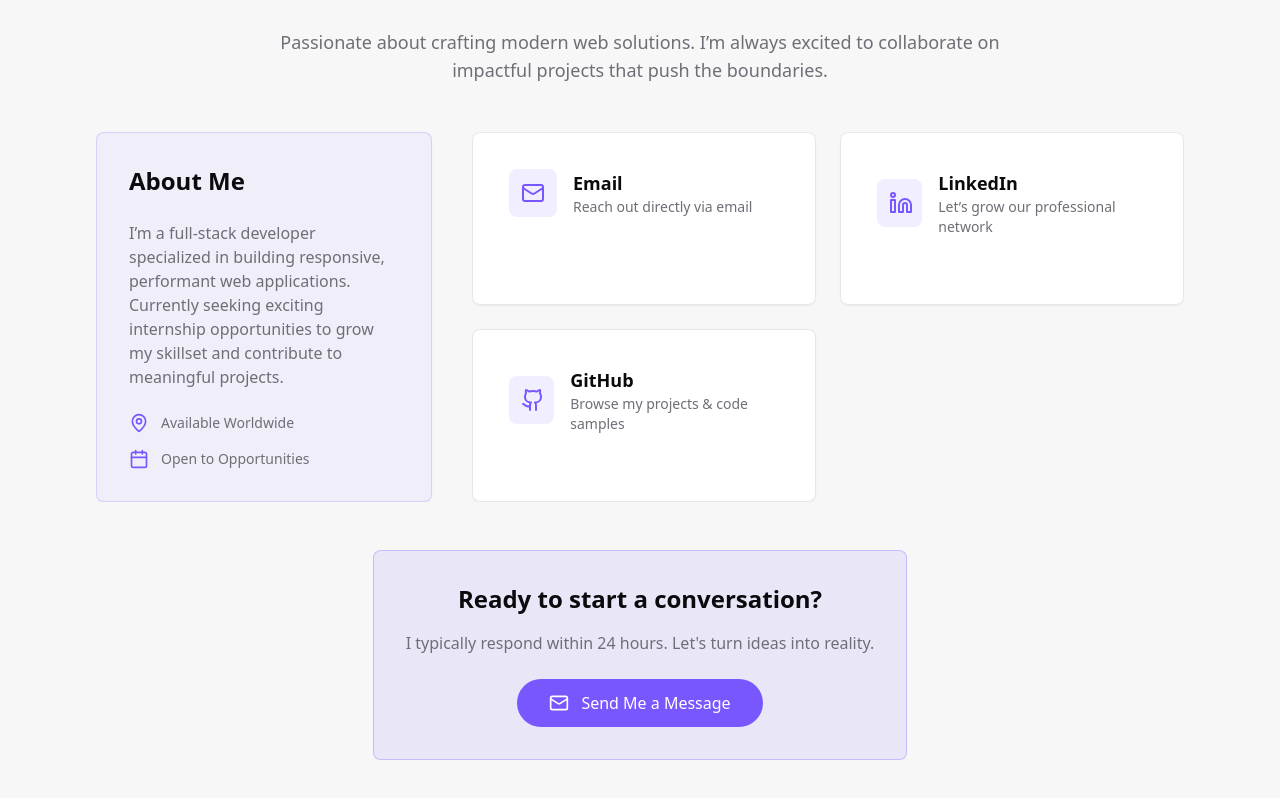
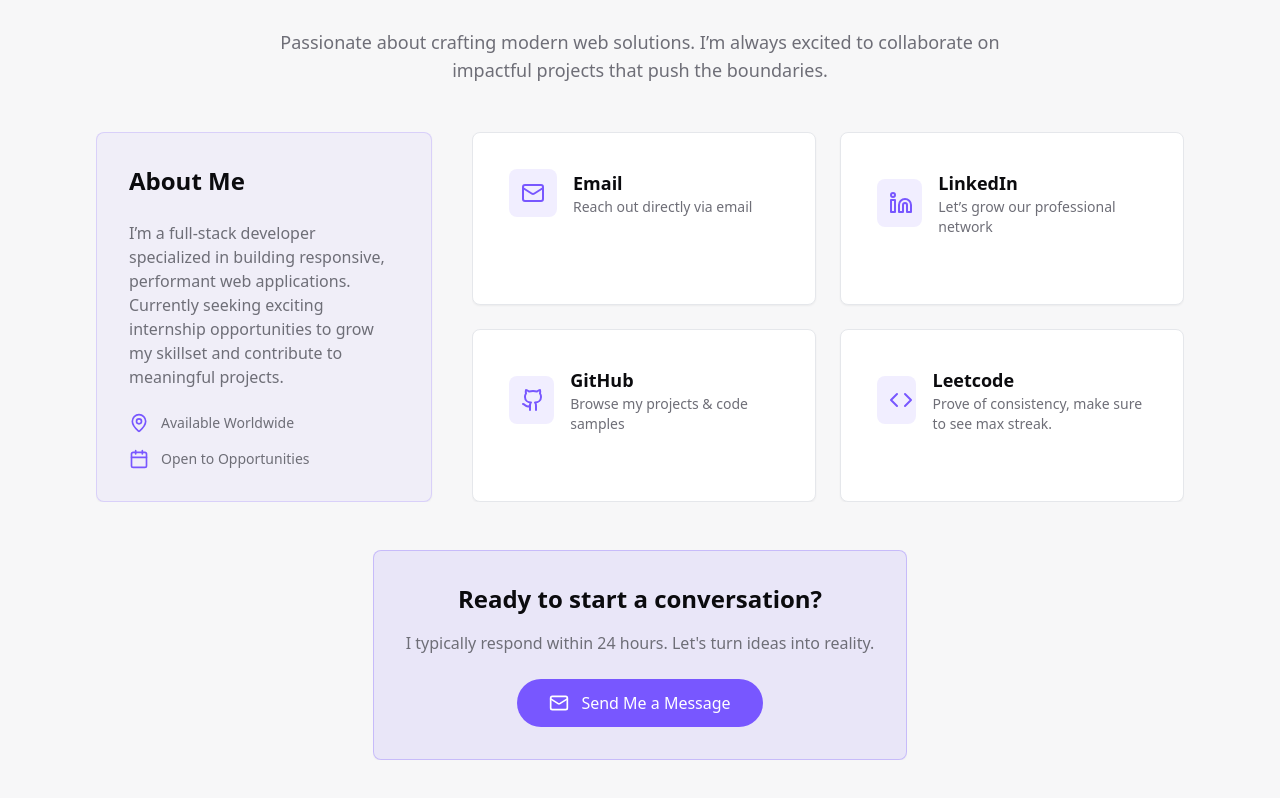
Before and after one commit to namit-x/Portfolio, a React (Vite) app: page / in a window 1280 px wide. Shown: the part 4440-5238 px from the top of the page. Built offline with nearby package versions, Linux system fonts and the light colour scheme.

Commit message:
added leetcode link

```diff
--- a/src/components/ContactMe.tsx
+++ b/src/components/ContactMe.tsx
@@ -1,4 +1,4 @@
-import { Mail, Linkedin, Github, MapPin, Calendar } from "lucide-react";
+import { Mail, Linkedin, Github, Code, MapPin, Calendar } from "lucide-react";
 import { Card, CardContent } from "../components/ui/card";
 import { clsx } from 'clsx';
 import { useTheme } from "./ThemeContext"; // remove .tsx
@@ -7,6 +7,7 @@ const contactInfo = {
   email: "namitwork099@gmail.com",
   linkedin: "www.linkedin.com/in/namit-raana",
   github: "https://github.com/namit-x",
+  leetcode:"https://leetcode.com/u/namitrana/",
   location: "Available Worldwide",
   availability: "Open to Opportunities",
 };
@@ -42,6 +43,14 @@ const contactMethods: ContactMethod[] = [
     label: "GitHub",
     value: "Check my repos",
     description: "Browse my projects & code samples",
+    external: true,
+  },
+  {
+    href: contactInfo.leetcode,
+    icon: Code,
+    label: "Leetcode",
+    value: "Check my consistency",
+    description: "Prove of consistency, make sure to see max streak.",
     external: true,
   },
 ];
```
